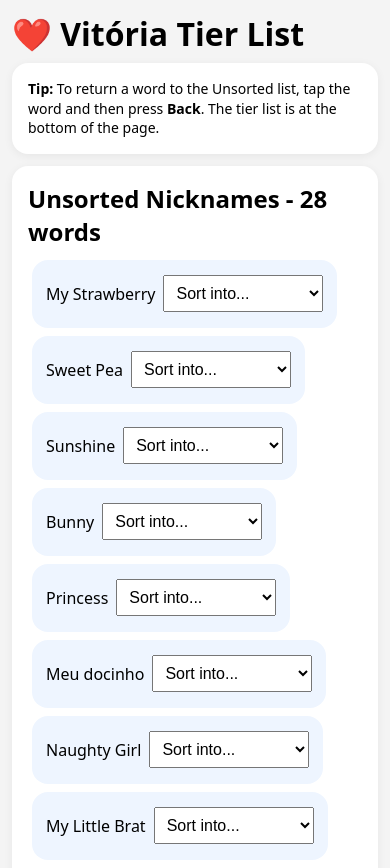
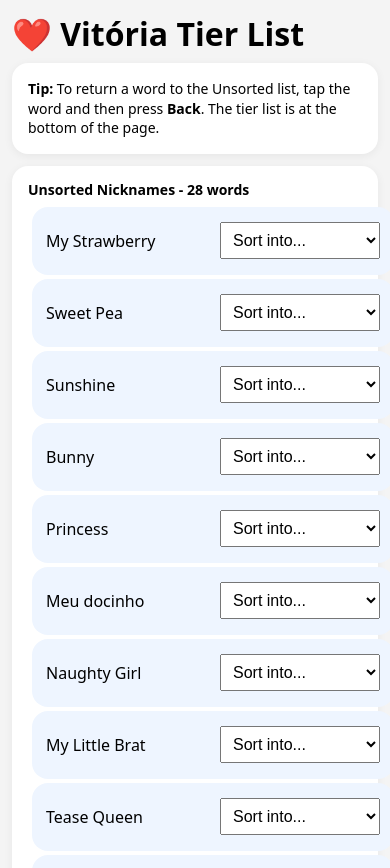
Before and after one commit to neknekkekkek/viih-nicknames-tierlist, a React (Vite) app: page / in a window 390 px wide. Shown: the top 868 px of the page. Built offline with nearby package versions, Linux system fonts and the light colour scheme.

Commit message:
Update index.css

```diff
--- a/src/index.css
+++ b/src/index.css
@@ -10,13 +10,16 @@ body {
 .pill { background:#eef5ff; border-radius:16px; padding:10px 12px; display:inline-flex; align-items:center; gap:8px; margin:4px; min-height:40px; position:relative; }
 h1,h2 { margin:0 0 8px 0; }
 
+/* одно строкой + авто-уменьшение шрифта */
+.oneLine { white-space: nowrap; word-break: keep-all; line-height:1.2; font-size: clamp(14px, 3.6vw, 22px); }
+
 /* Селект: одинаковая ширина у всех */
 select { font-size:16px; padding:8px; width:200px; } /* 16px, чтобы iOS не зумил */
 
 /* Липкий заголовок тира (удобно на мобиле) */
 .sticky { position:sticky; top:0; background:#fff; padding-top:8px; z-index:5; }
 
-/* Кнопка возврата, если используем внутри .pill (не плавающую) */
+/* Кнопка возврата (если используем внутри .pill) */
 .pill button {
   margin-left: 8px;
   padding: 6px 8px;
@@ -52,9 +55,12 @@ select { font-size:16px; padding:8px; width:200px; } /* 16px, чтобы iOS н
 /* Плашка-подсказка */
 .hint p { margin:0; line-height:1.4; font-size:14px; }
 
+/* Синие полосы во всю ширину только в блоке Unsorted */
+.unsorted .pill { display:flex; justify-content:space-between; align-items:center; width:100%; }
+
 /* === Mobile tweaks === */
 @media (max-width:480px){
   .container { padding:12px; }
-  .pill { padding:12px 14px; min-height:44px; }   /* 44px — удобная зона тапа */
-  select { width:160px; }                          /* компактнее на телефоне */
+  .pill { padding:12px 14px; min-height:44px; }
+  select { width:160px; }
 }
```
